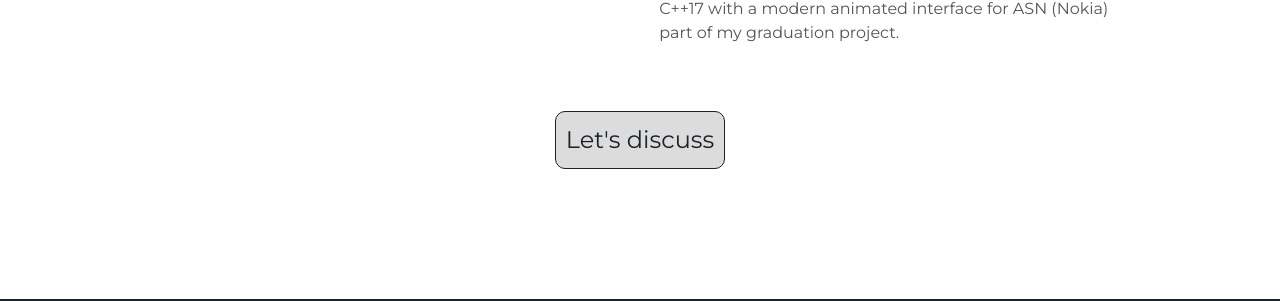
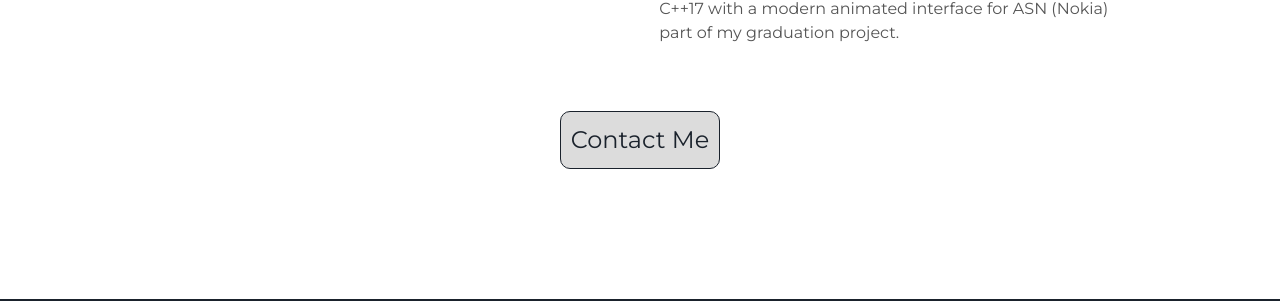
Before and after one commit to RedaMazoz/redamazoz.github.io, a Jekyll site: the page built from index.html, in a window 1280 px wide and 900 px high, scrolled down 5165 px. Shown: the part 485-786 px from the top of the window. Built offline with Jekyll 4.4.1, drawn with Linux system fonts in a browser that asks for light colours; some web fonts are replaced.

Commit message:
Update projects.html

```diff
--- a/_includes/projects.html
+++ b/_includes/projects.html
@@ -105,5 +105,5 @@
 </div>
 
     <div class="header-links">
-        <center><a class="call-to-action-link" href="mailto:reda.mazoz@outlook.com">Let's discuss</a></center>
+        <center><a class="call-to-action-link" href="mailto:reda.mazoz@outlook.com">Contact Me</a></center>
     </div>
```
